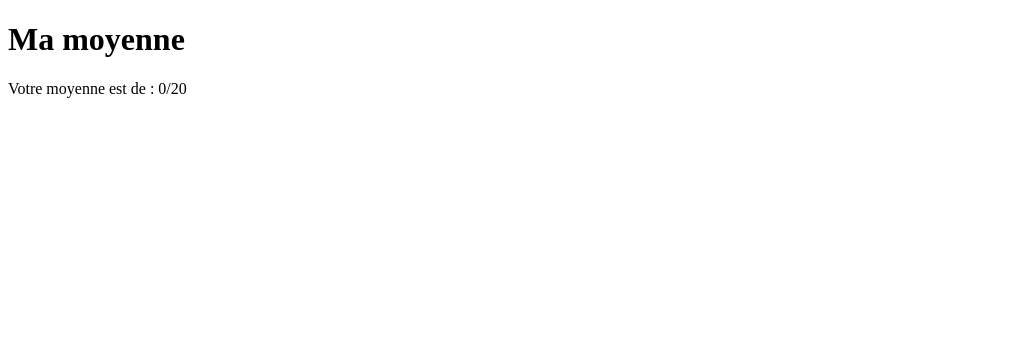
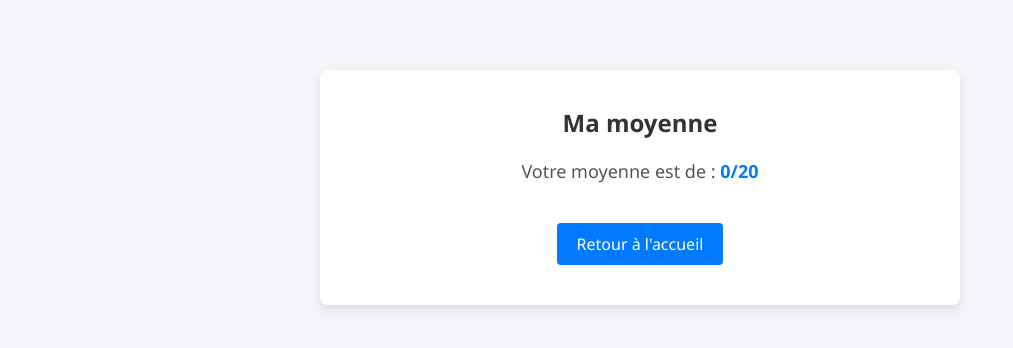
Before and after one commit to LukasMFR/qcm-sprintdev, a PHP site: page /views/average.php in a window 1280 px wide. Shown: the top 348 px of the page, without its empty margins (0-1013 px from the left). Run offline with PHP 8.4, Linux system fonts and the light colour scheme; the visitor is signed in with stand-in values (Sample User, id 1); data that the repository does not hold is empty.

Commit message:
Enhance average and register styles

```diff
--- a/css/style.css
+++ b/css/style.css
@@ -289,6 +289,38 @@ ul li strong {
     box-sizing: border-box;
 }
 
+/* Container principal pour la page average.php */
+.container-average {
+    max-width: 600px;
+    margin: 50px auto;
+    padding: 20px;
+    background-color: #ffffff;
+    border-radius: 8px;
+    box-shadow: 0px 4px 10px rgba(0, 0, 0, 0.1);
+    text-align: center;
+}
+
+/* Titre de la page */
+.title-average {
+    font-size: 24px;
+    font-weight: bold;
+    margin-bottom: 20px;
+    color: #333;
+}
+
+/* Texte de la moyenne */
+.text-average {
+    font-size: 18px;
+    color: #555;
+    margin-bottom: 20px;
+}
+
+/* Score de la moyenne (en gras et coloré) */
+.score-average {
+    font-weight: bold;
+    color: #007bff; /* Bleu pour la moyenne */
+}
+
 /* Dark mode styles */
 @media (prefers-color-scheme: dark) {
     body {
@@ -418,4 +450,32 @@ ul li strong {
         color: #f2b8bb; /* Rouge pâle */
         border: 1px solid #a94452;
     }
+
+    /* Container principal pour la page average.php */
+    .container-average {
+        background-color: #2b2b2b;
+        color: #e0e0e0;
+        box-shadow: 0px 4px 10px rgba(0, 0, 0, 0.5);
+    }
+
+    .title-average {
+        color: #ffffff;
+    }
+
+    .text-average {
+        color: #cccccc;
+    }
+
+    .score-average {
+        color: #4a90e2;
+    }
+
+    .btn-home {
+        background-color: #4a90e2; /* Bleu clair adapté au dark mode */
+        color: #ffffff; /* Texte blanc */
+    }
+
+    .btn-home:hover {
+        background-color: #3a6db5; /* Bleu foncé pour le hover */
+    }
 }
--- a/views/average.php
+++ b/views/average.php
@@ -2,6 +2,7 @@
 session_start();
 include '../includes/db.php';
 
+// Vérification de la connexion
 if (!isset($_SESSION['user_id'])) {
     header('Location: login.php');
     exit();
@@ -9,6 +10,7 @@ if (!isset($_SESSION['user_id'])) {
 
 $user_id = $_SESSION['user_id'];
 
+// Calcul de la moyenne
 $stmt = $pdo->prepare("SELECT AVG(score) AS average_score FROM results WHERE user_id = ?");
 $stmt->execute([$user_id]);
 $average = $stmt->fetchColumn();
@@ -19,9 +21,13 @@ $average = $stmt->fetchColumn();
 <head>
     <meta charset="UTF-8">
     <title>Ma moyenne</title>
+    <link rel="stylesheet" href="../css/style.css">
 </head>
 <body>
-    <h1>Ma moyenne</h1>
-    <p>Votre moyenne est de : <?php echo round($average, 2); ?>/20</p>
+    <div class="container-average">
+        <h1 class="title-average">Ma moyenne</h1>
+        <p class="text-average">Votre moyenne est de : <span class="score-average"><?php echo round($average, 2); ?>/20</span></p>
+        <a href="home.php" class="btn-home">Retour à l'accueil</a>
+    </div>
 </body>
 </html>
```
Also changed, not shown: views/register.php (+24 -8 lines).
